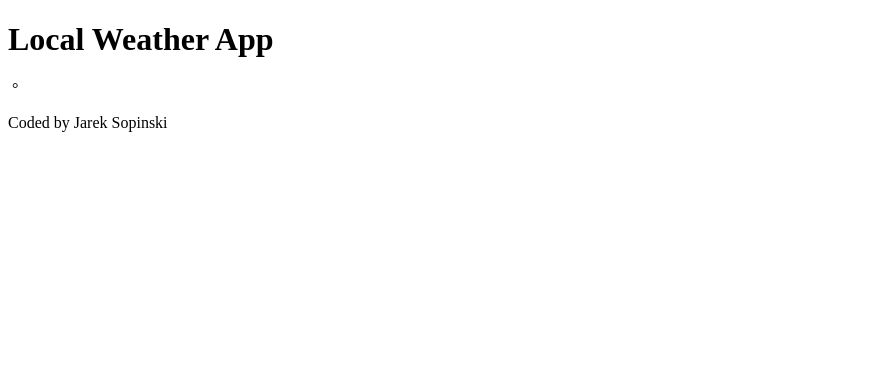
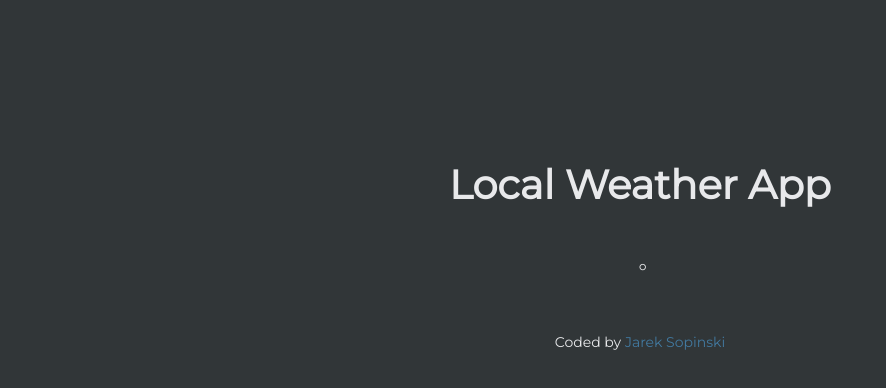
Before and after one commit to JarekSopinski/Local_Weather_App, a plain HTML site: page index.html in a window 1280 px wide. Shown: the whole page, without its empty margins (0-886 px from the left). Drawn offline with Linux system fonts and the light colour scheme; no server answers.

Commit message:
Finished styling

```diff
--- a/index.html
+++ b/index.html
@@ -4,11 +4,15 @@
     <meta charset="utf-8">
     <meta name="viewport" content="width=device-width, initial-scale=1">
     <title>Local Weather App</title>
+    <link rel="stylesheet" href="style.css">
 </head>
 <body>
 
+<header>
     <h1>Local Weather App</h1>
+</header>
 
+<main>
     <p>
         <span id="city"></span>
         <span id="country"></span>
@@ -22,8 +26,14 @@
 
     <p id="sky"></p>
     <div id="icon"></div>
+</main>
 
-<p>Coded by Jarek Sopinski</p>
+<footer>
+    <p>
+        <span>Coded by</span>
+        <span> Jarek Sopinski</span>
+    </p>
+</footer>
 
 <script src="script.js"></script>
 </body>
--- a/style.css
+++ b/style.css
@@ -0,0 +1,47 @@
+@import url('https://fonts.googleapis.com/css?family=Montserrat');
+
+h1, p {
+    text-align: center;
+    color: #E8E9EB;
+    font-family: 'Montserrat', sans-serif;
+}
+
+h1 {
+    font-size: 40px;
+}
+
+body {
+    background-color: #313638;
+}
+
+main {
+    margin: 50px 0;
+}
+
+main p {
+    font-size: 20px;
+}
+
+#temperatureUnit:hover {
+    cursor: pointer;
+    color: #427AA1;
+}
+
+img {
+    display: block;
+    margin: auto;
+}
+
+footer p {
+    font-size: 14px;
+}
+
+footer span:last-of-type {
+    color: #427AA1;
+}
+
+@media screen and (min-width: 576px) {
+    header {
+        margin-top: 20vh;
+    }
+}
```
Lines whose indentation alone changed are shown as unchanged.
